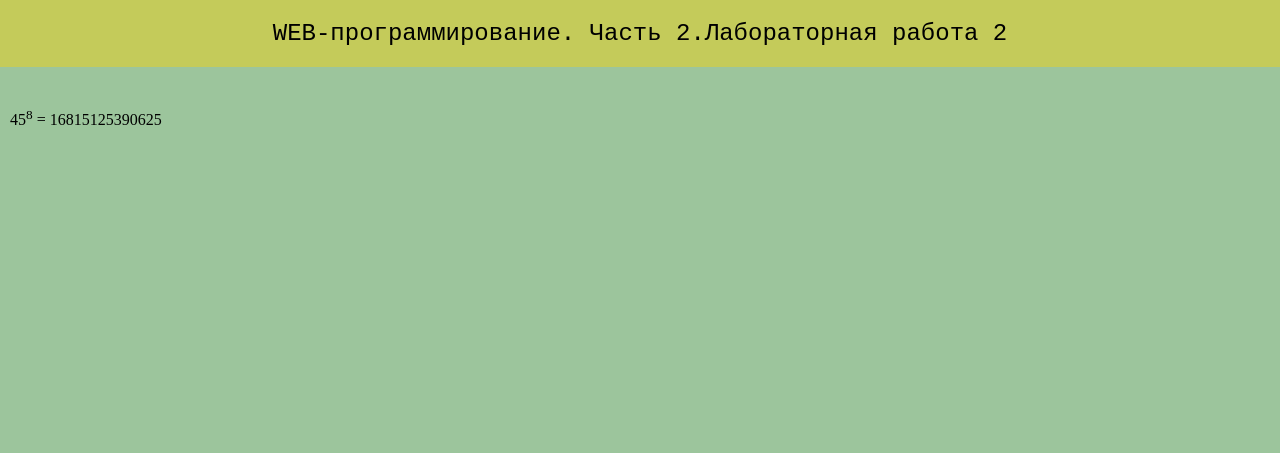
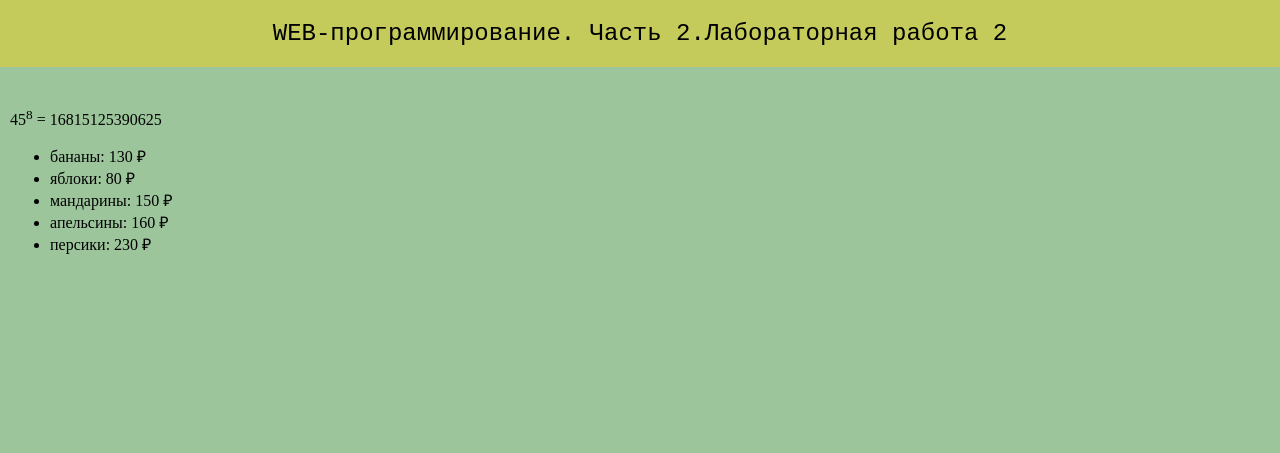
Before and after one commit to smoanlyfa/web_lab2, a Flask app: page /lab2/example in a window 1280 px wide. Shown: the top 453 px of the page. Run offline with Flask 3, Linux system fonts and the light colour scheme.

Commit message:
Цикл в шаблоне

```diff
--- a/app.py
+++ b/app.py
@@ -168,4 +168,11 @@ def example():
     nlab = '2'
     group = 'ФБИ-23'
     course = '3'
-    return render_template('example.html', nlab=nlab, group=group)
+    fruits = [
+        {'name':'бананы', 'price': 130},
+        {'name':'яблоки', 'price': 80},
+        {'name':'мандарины', 'price': 150},
+        {'name':'апельсины', 'price': 160},
+        {'name':'персики', 'price': 230},
+    ]
+    return render_template('example.html', nlab=nlab, group=group, fruits=fruits)
--- a/templates/example.html
+++ b/templates/example.html
@@ -13,6 +13,12 @@
 
     <main>
         45<sup>8</sup> = {{ 45**8 }}<br>
+
+        <ul>
+            {% for f in fruits %}
+            <li>{{f.name}}: {{f.price}} &#8381;</li>
+            {% endfor %}
+        </ul>
     </main>
 
     <footer>
```
